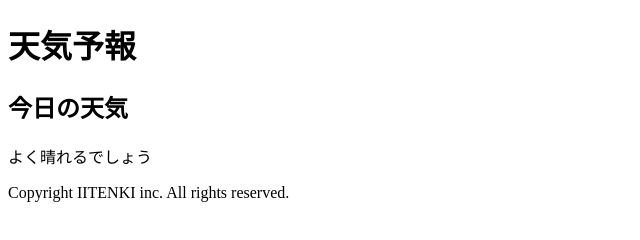
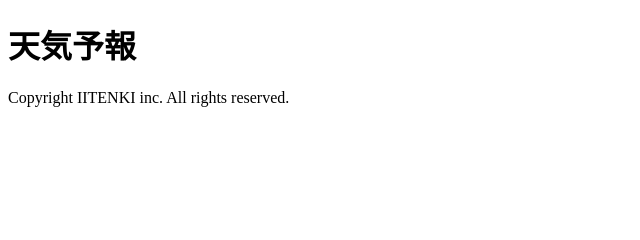
Before and after one commit to t-elmo/HTML, a plain HTML site: page index01.html in a window 1280 px wide. Shown: the whole page, without its empty margins (0-640 px from the left). Drawn offline with Linux system fonts and the light colour scheme.

Commit message:
コメントアウト

```diff
--- a/index01.html
+++ b/index01.html
@@ -13,8 +13,8 @@
      <h1>天気予報</h1>
    </header>
    <main>
-     <h2>今日の天気</h2>
-     <p>よく晴れるでしょう</p>
+     <!-- <h2>今日の天気</h2>
+     <p>よく晴れるでしょう</p> -->
    </main>
     <footer>
       <p>Copyright IITENKI inc. All rights reserved.</p>
```
